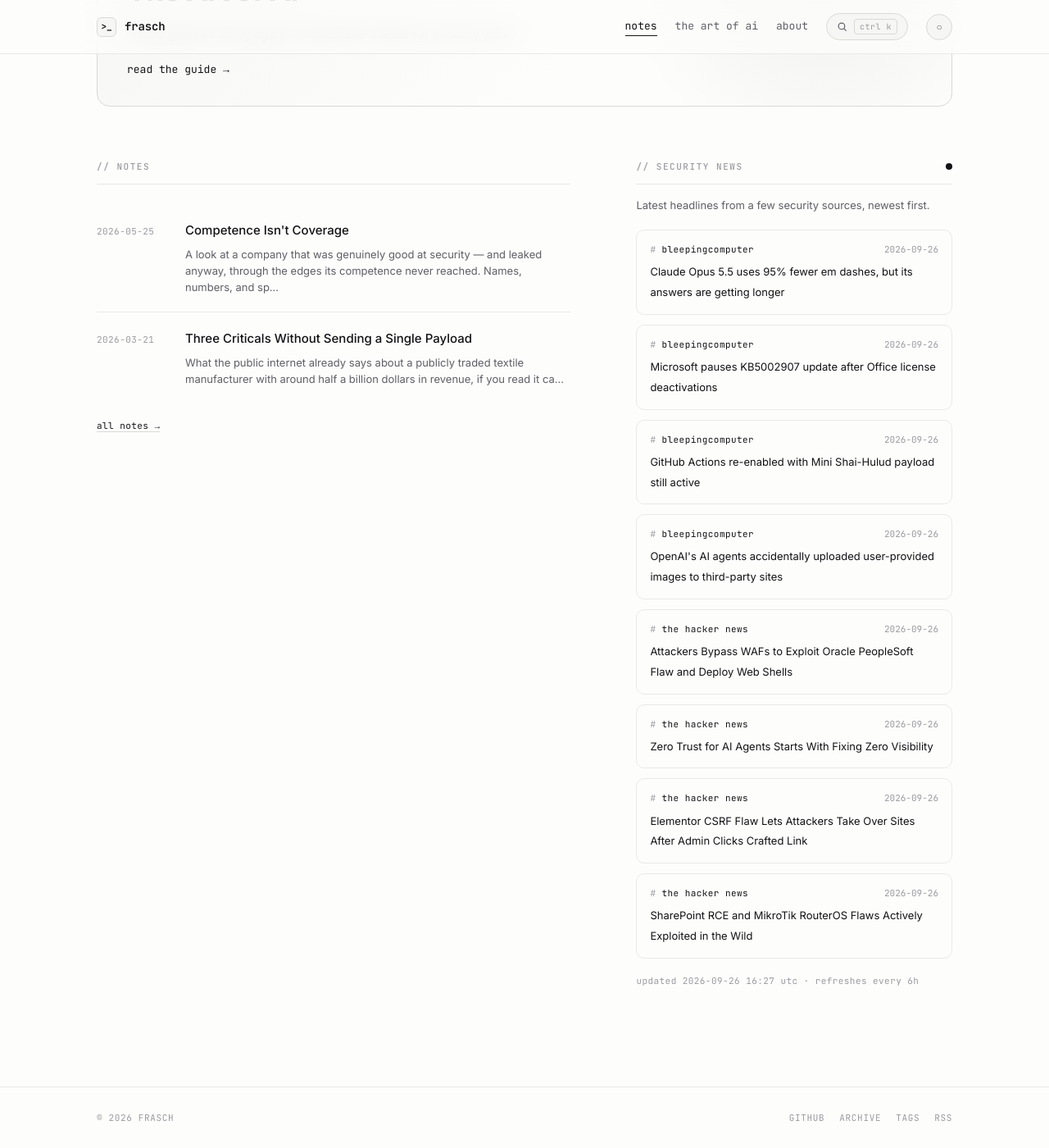
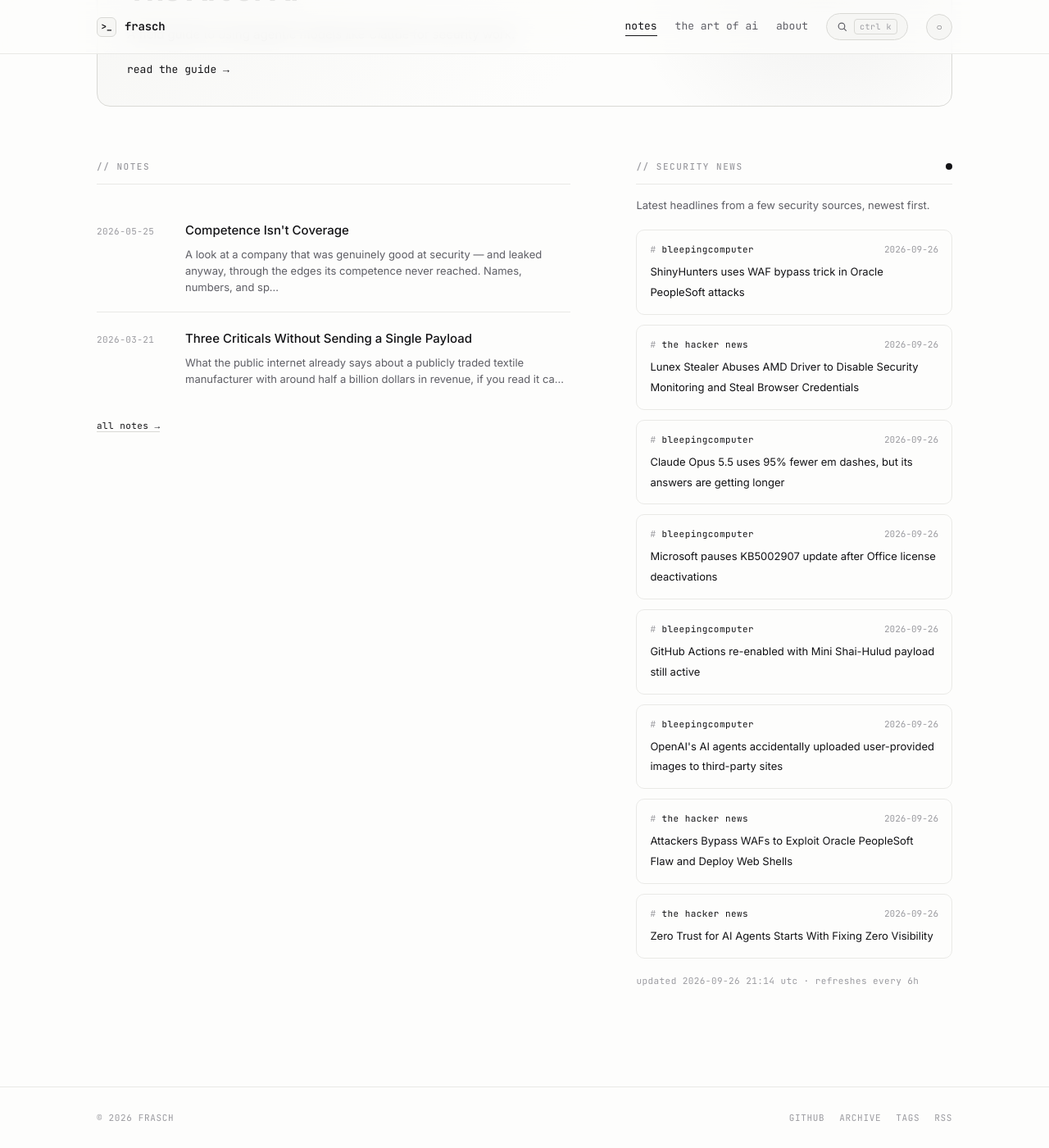
Before and after one commit to whoisfrasch/frasch, a Jekyll site: the page built from index.html, in a window 1280 px wide and 1400 px high, scrolled down 590 px. Shown: the whole window at 82% size. Built offline with Jekyll 4.4.1, drawn with Linux system fonts in a browser that asks for light colours.

Commit message:
Refresh security news feed

```diff
--- a/_data/news.json
+++ b/_data/news.json
@@ -1,6 +1,18 @@
 {
-  "updated": "2026-09-26T16:27:14Z",
+  "updated": "2026-09-26T21:14:03Z",
   "items": [
+    {
+      "source": "bleepingcomputer",
+      "title": "ShinyHunters uses WAF bypass trick in Oracle PeopleSoft attacks",
+      "link": "https://www.bleepingcomputer.com/news/security/shinyhunters-uses-waf-bypass-trick-in-oracle-peoplesoft-attacks/",
+      "date": "2026-09-26T19:03:34Z"
+    },
+    {
+      "source": "the hacker news",
+      "title": "Lunex Stealer Abuses AMD Driver to Disable Security Monitoring and Steal Browser Credentials",
+      "link": "https://thehackernews.com/2026/09/lunex-stealer-abuses-amd-driver-to.html",
+      "date": "2026-09-26T18:22:52Z"
+    },
     {
       "source": "bleepingcomputer",
       "title": "Claude Opus 5.5 uses 95% fewer em dashes, but its answers are getting longer",
@@ -36,18 +48,6 @@
       "title": "Zero Trust for AI Agents Starts With Fixing Zero Visibility",
       "link": "https://thehackernews.com/2026/09/zero-trust-for-ai-agents-starts-with.html",
       "date": "2026-09-26T10:30:00Z"
-    },
-    {
-      "source": "the hacker news",
-      "title": "Elementor CSRF Flaw Lets Attackers Take Over Sites After Admin Clicks Crafted Link",
-      "link": "https://thehackernews.com/2026/09/elementor-csrf-flaw-lets-attackers-take.html",
-      "date": "2026-09-26T09:55:22Z"
-    },
-    {
-      "source": "the hacker news",
-      "title": "SharePoint RCE and MikroTik RouterOS Flaws Actively Exploited in the Wild",
-      "link": "https://thehackernews.com/2026/09/sharepoint-rce-and-mikrotik-routeros.html",
-      "date": "2026-09-26T08:49:53Z"
     }
   ]
 }
```
